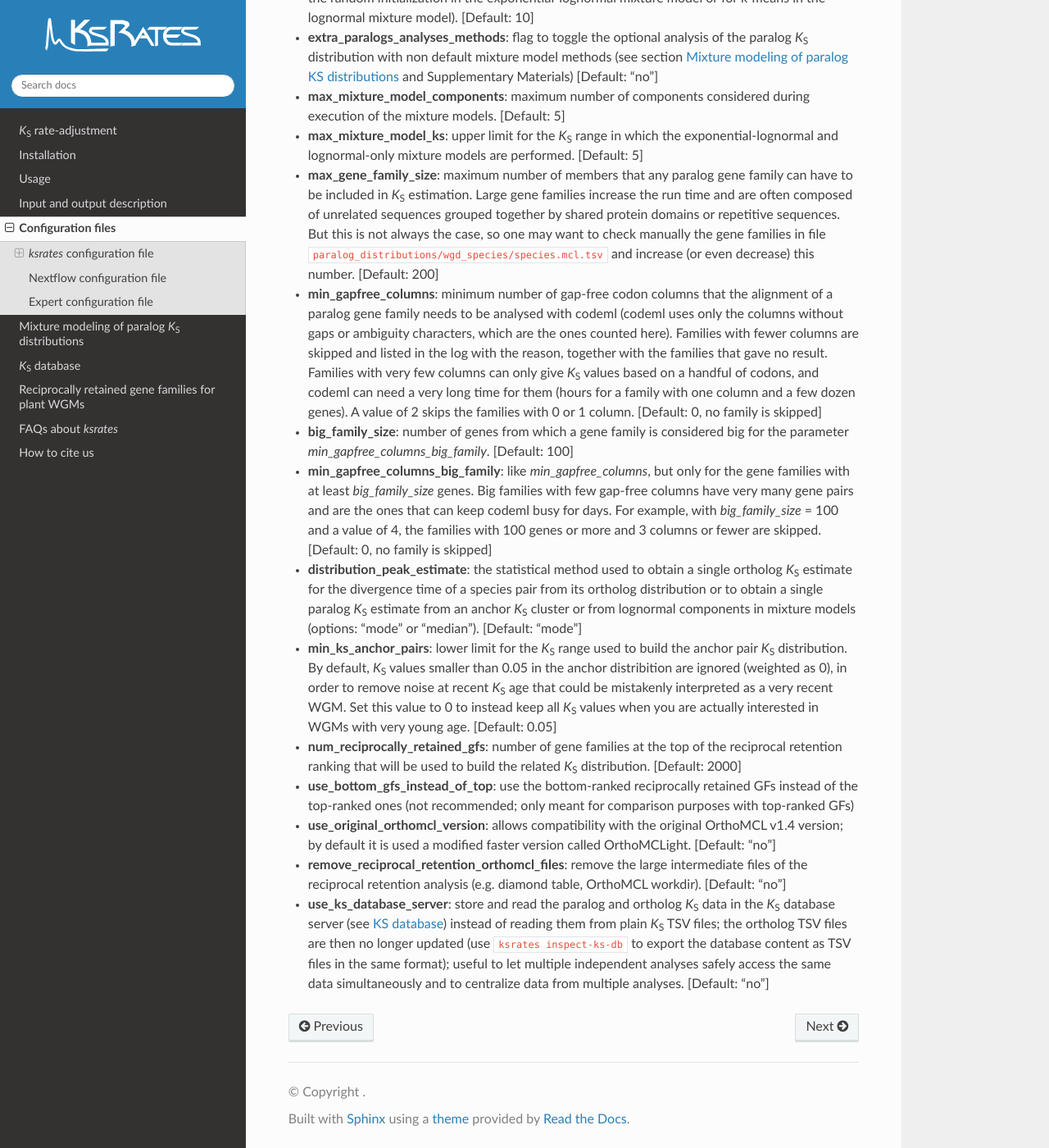
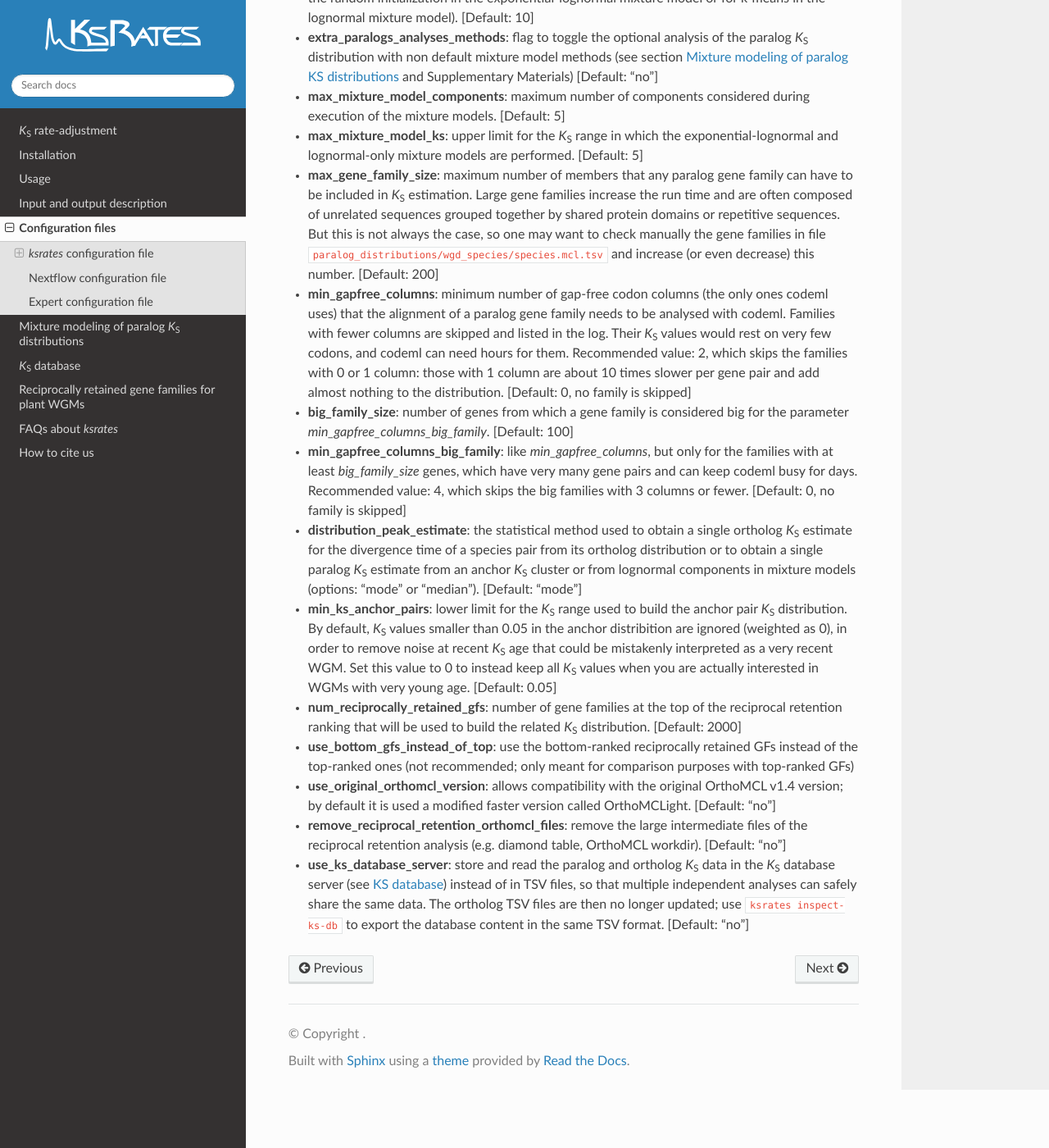
Before and after one commit to VIB-PSB/ksrates, a Sphinx documentation site: the page built from docs/configuration.rst, in a window 1280 px wide and 1400 px high, scrolled down 8568 px. Shown: the whole window at 82% size. Built offline with Sphinx 7.4.7 and the Read the Docs theme 3.1.0, drawn with Linux system fonts in a browser that asks for light colours.

Commit message:
Shorten docs configuration

```diff
--- a/docs/configuration.rst
+++ b/docs/configuration.rst
@@ -264,13 +264,13 @@ The following can be used as a template (default values)::
 * **max_mixture_model_components**: maximum number of components considered during execution of the mixture models. [Default: 5]
 * **max_mixture_model_ks**: upper limit for the *K*:sub:`S` range in which the exponential-lognormal and lognormal-only mixture models are performed. [Default: 5]
 * **max_gene_family_size**: maximum number of members that any paralog gene family can have to be included in *K*:sub:`S` estimation. Large gene families increase the run time and are often composed of unrelated sequences grouped together by shared protein domains or repetitive sequences. But this is not always the case, so one may want to check manually the gene families in file ``paralog_distributions/wgd_species/species.mcl.tsv`` and increase (or even decrease) this number. [Default: 200]
-* **min_gapfree_columns**: minimum number of gap-free codon columns that the alignment of a paralog gene family needs to be analysed with codeml (codeml uses only the columns without gaps or ambiguity characters, which are the ones counted here). Families with fewer columns are skipped and listed in the log with the reason, together with the families that gave no result. Families with very few columns can only give *K*:sub:`S` values based on a handful of codons, and codeml can need a very long time for them (hours for a family with one column and a few dozen genes). A value of 2 skips the families with 0 or 1 column. [Default: 0, no family is skipped]
+* **min_gapfree_columns**: minimum number of gap-free codon columns (the only ones codeml uses) that the alignment of a paralog gene family needs to be analysed with codeml. Families with fewer columns are skipped and listed in the log. Their *K*:sub:`S` values would rest on very few codons, and codeml can need hours for them. Recommended value: 2, which skips the families with 0 or 1 column: those with 1 column are about 10 times slower per gene pair and add almost nothing to the distribution. [Default: 0, no family is skipped]
 * **big_family_size**: number of genes from which a gene family is considered big for the parameter *min_gapfree_columns_big_family*. [Default: 100]
-* **min_gapfree_columns_big_family**: like *min_gapfree_columns*, but only for the gene families with at least *big_family_size* genes. Big families with few gap-free columns have very many gene pairs and are the ones that can keep codeml busy for days. For example, with *big_family_size* = 100 and a value of 4, the families with 100 genes or more and 3 columns or fewer are skipped. [Default: 0, no family is skipped]
+* **min_gapfree_columns_big_family**: like *min_gapfree_columns*, but only for the families with at least *big_family_size* genes, which have very many gene pairs and can keep codeml busy for days. Recommended value: 4, which skips the big families with 3 columns or fewer. [Default: 0, no family is skipped]
 * **distribution_peak_estimate**: the statistical method used to obtain a single ortholog *K*:sub:`S` estimate for the divergence time of a species pair from its ortholog distribution or to obtain a single paralog *K*:sub:`S` estimate from an anchor *K*:sub:`S` cluster or from lognormal components in mixture models (options: "mode" or "median"). [Default: "mode"]
 * **min_ks_anchor_pairs**: lower limit for the *K*:sub:`S` range used to build the anchor pair *K*:sub:`S` distribution. By default, *K*:sub:`S` values smaller than 0.05 in the anchor distribition are ignored (weighted as 0), in order to remove noise at recent *K*:sub:`S` age that could be mistakenly interpreted as a very recent WGM. Set this value to 0 to instead keep all *K*:sub:`S` values when you are actually interested in WGMs with very young age. [Default: 0.05]
 * **num_reciprocally_retained_gfs**: number of gene families at the top of the reciprocal retention ranking that will be used to build the related *K*:sub:`S` distribution. [Default: 2000]
 * **use_bottom_gfs_instead_of_top**: use the bottom-ranked reciprocally retained GFs instead of the top-ranked ones (not recommended; only meant for comparison purposes with top-ranked GFs)
 * **use_original_orthomcl_version**: allows compatibility with the original OrthoMCL v1.4 version; by default it is used a modified faster version called OrthoMCLight. [Default: "no"]
 * **remove_reciprocal_retention_orthomcl_files**: remove the large intermediate files of the reciprocal retention analysis (e.g. diamond table, OrthoMCL workdir). [Default: "no"]
-* **use_ks_database_server**: store and read the paralog and ortholog *K*:sub:`S` data in the *K*:sub:`S` database server (see :ref:`ks_database`) instead of reading them from plain *K*:sub:`S` TSV files; the ortholog TSV files are then no longer updated (use ``ksrates inspect-ks-db`` to export the database content as TSV files in the same format); useful to let multiple independent analyses safely access the same data simultaneously and to centralize data from multiple analyses. [Default: "no"]
+* **use_ks_database_server**: store and read the paralog and ortholog *K*:sub:`S` data in the *K*:sub:`S` database server (see :ref:`ks_database`) instead of in TSV files, so that multiple independent analyses can safely share the same data. The ortholog TSV files are then no longer updated; use ``ksrates inspect-ks-db`` to export the database content in the same TSV format. [Default: "no"]
```
